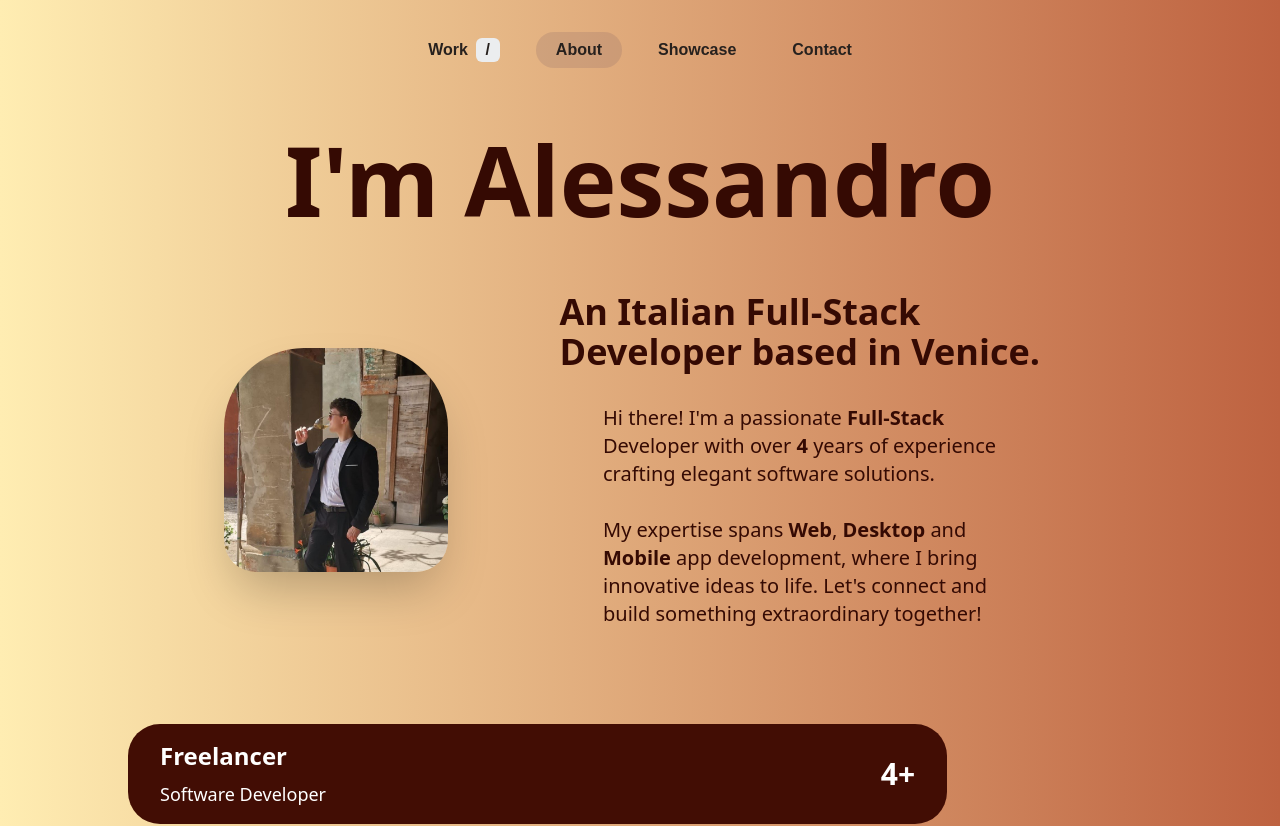
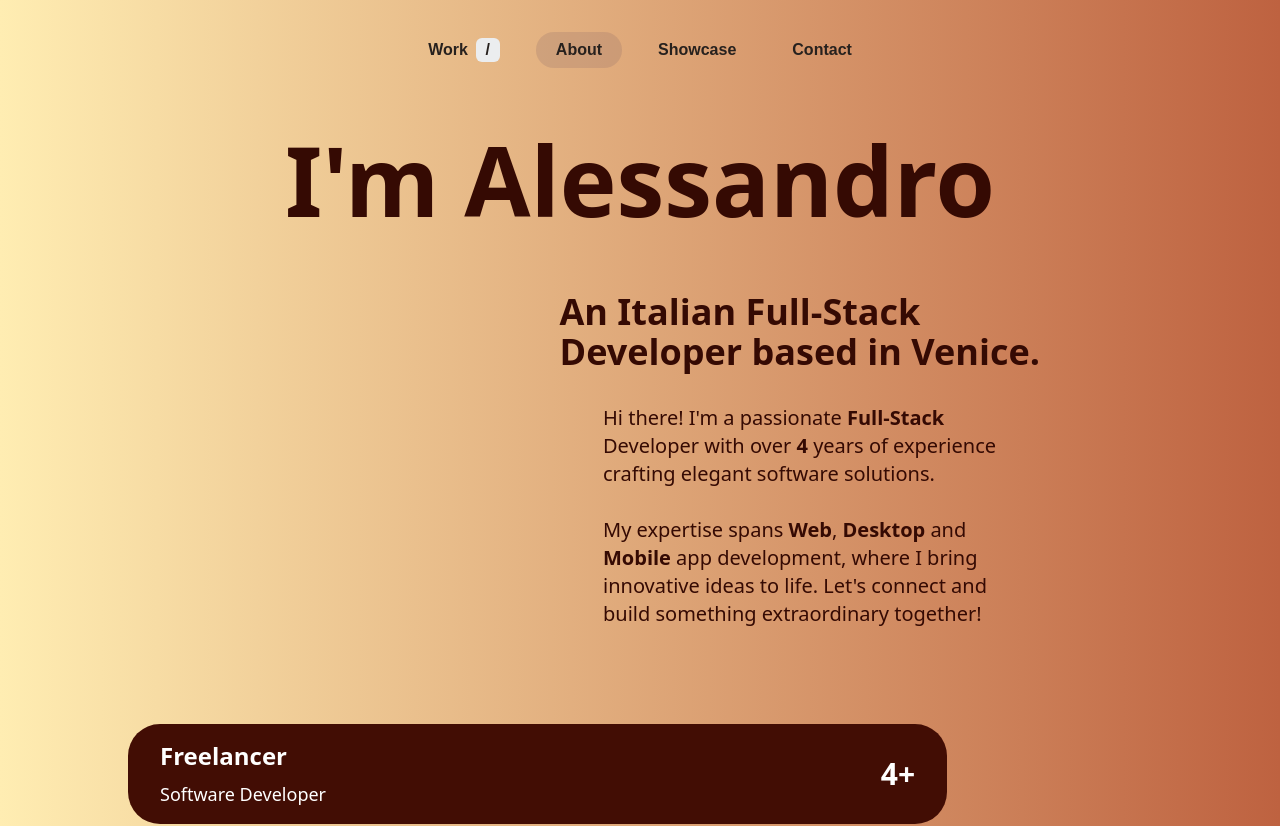
Before and after one commit to Ale-1508/portfolio, a Next.js app: page /about in a window 1280 px wide. Shown: the top 826 px of the page. Built offline with nearby package versions, Linux system fonts and the light colour scheme.

Commit message:
UPDATE picture of me now get visible only when image it's fully loaded

```diff
--- a/src/app/_core/components/Navbar.tsx
+++ b/src/app/_core/components/Navbar.tsx
@@ -30,7 +30,7 @@ const CollapsedNavbar = ( { currentPath } : { currentPath:string } ) => {
   }
 
   return(
-    <div className={`flex flex-col gap-4`}>
+    <div className={`flex flex-col gap-4 mx-4`}>
       <div className={`
         w-full flex px-4
         justify-end items-center
--- a/src/app/about/components/AboutMe.tsx
+++ b/src/app/about/components/AboutMe.tsx
@@ -61,20 +61,26 @@ const Description = () => {
   )
 }
 
-const PicureOfMe = () => {
+const PictureOfMe = () => {
+  const [isLoaded, setIsLoaded] = useState(false);
+
   return (
+    <div className="relative">
       <Image
         className={`
           rounded-t-10xl rounded-b-4xl shadow-2xl
-        select-none
+          select-none transition-opacity duration-500
         `}
         src={`/images/me.jpg`}
         width={224}
         height={224}
         alt="A picture of Me"
+        style={{ opacity: isLoaded ? 1 : 0 }}
+        onLoadingComplete={() => setIsLoaded(true)}
       />
-  )
-}
+    </div>
+  );
+};
 
 const AboutMe = () => {
 
@@ -96,7 +102,7 @@ useEffect( () => {
         gap-16 ml:gap-24
         justify-center items-center
       ">
-        <PicureOfMe />
+        <PictureOfMe />
         <Description />
       </div>
     </div>
--- a/src/app/home/components/ContentCards.tsx
+++ b/src/app/home/components/ContentCards.tsx
@@ -9,7 +9,7 @@ import { activePalette } from "@/logic/_core/common/colors";
 
 const cards = [
   {
-    id:1,
+    id: 1,
     title: "About Me",
     callToAction: "",
     description: "",
@@ -19,7 +19,7 @@ const cards = [
     alt: "Picture of Me"
   },
   {
-    id:2,
+    id: 2,
     title: "Articles",
     callToAction: "Read my latest Articles",
     description: `Welcome to my "Articles" section! Here,
@@ -33,7 +33,7 @@ const cards = [
     alt: ""
   },
   {
-    id:3,
+    id: 3,
     title: "Showcase",
     callToAction: "Take a look at my previous Works",
     description: `Welcome to my "Work Showcase"!
@@ -46,7 +46,7 @@ const cards = [
     alt: ""
   },
   {
-    id:4,
+    id: 4,
     title: "Contributions",
     callToAction: "",
     description: "",
@@ -72,7 +72,7 @@ interface CardProps {
   card: CardType
 }
 
-const Card = ({ card }: CardProps ) => {
+const Card = ({ card }: CardProps) => {
   const cardClassNames = classNames(
     activePalette.bg.primary["100"],
     activePalette.bg.hover["200"],
@@ -103,7 +103,7 @@ const Card = ({ card }: CardProps ) => {
         <Image
           className={classNames(
             "rounded-3xl mt-2",
-            { 'hidden md:hidden ml:inline mt-0': card.large },
+            { 'hidden md:hidden ml:inline': card.large },
           )}
           src={`/images/${card.img}`}
           width={224}
@@ -118,7 +118,7 @@ const Card = ({ card }: CardProps ) => {
 const ContentCards = () => {
   const [isVisible, setIsVisible] = useState(false);
 
-  useEffect( () => {
+  useEffect(() => {
     setIsVisible(true);
   }, [])
 
@@ -126,8 +126,8 @@ const ContentCards = () => {
     <ul className={`grid grid-cols-1 sm:grid-cols-3 justify-center gap-8
                    mx-4 sm:mx-16 md:mx-24 lg:mx-32 2xl:mx-64 my-2
                    transition-transform duration-500 ease-out ${isVisible ? 'translate-y-0 opacity-100' : '-translate-y-10 opacity-0'}`}>
-      { cards.map(
-        (card) => <Card key={card.id} card={card}/>
+      {cards.map(
+        (card) => <Card key={card.id} card={card} />
       )}
     </ul>
   )
--- a/tailwind.config.ts
+++ b/tailwind.config.ts
@@ -202,7 +202,19 @@ const config: Config = {
       }
 
       addUtilities(newUtilities, ['responsive', 'hover', 'focus'])
-    },),
+    }),
+    plugin(function ({ addUtilities }: pluginsType ) {
+      const newUtilities = {
+        ".no-scrollbar::-webkit-scrollbar": {
+          display: "none",
+        },
+        ".no-scrollbar": {
+          "-ms-overflow-style": "none",
+          "scrollbar-width": "none",
+        },
+      };
+      addUtilities(newUtilities, []);
+    })
   ],
 };
 export default config;
```
Lines whose indentation alone changed are shown as unchanged.
